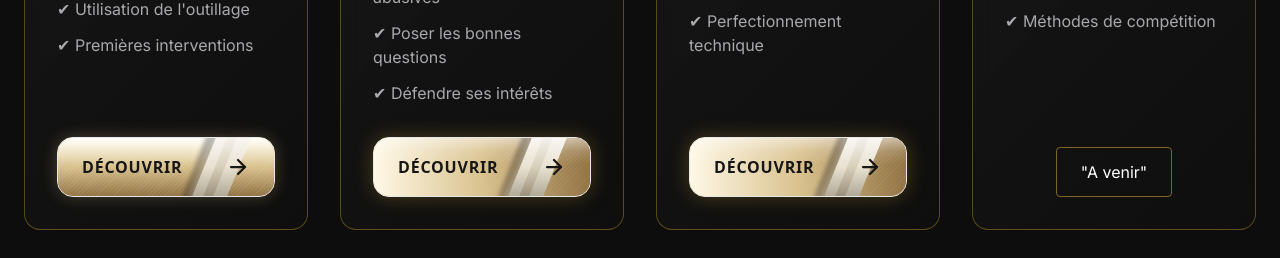
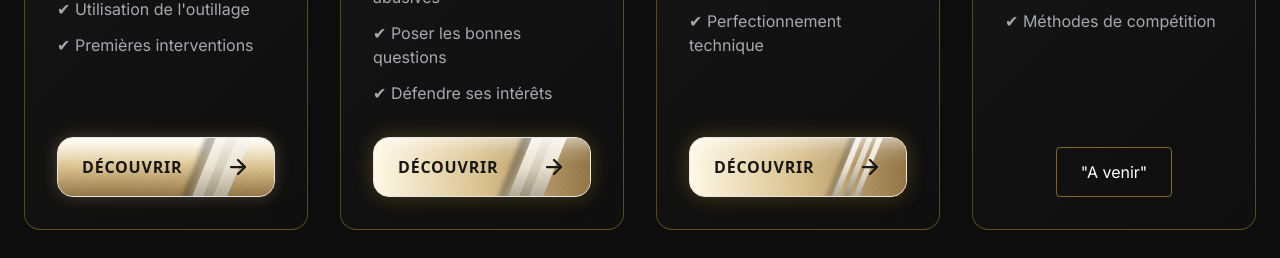
Before and after one commit to PerformancePrestigeAcademy/performance-prestige-academy, a React (Vite) app: page /formation in a window 1280 px wide. Shown: the part 1600-1858 px from the top of the page. Built offline with nearby package versions, Linux system fonts and the light colour scheme.

Commit message:
PATCH 032 v33 bis

```diff
--- a/src/Pages/FormationPage.tsx
+++ b/src/Pages/FormationPage.tsx
@@ -342,13 +342,13 @@ Performance & Prestige Academy
   {/* 3. Reflet brillant en haut */}
   <span className="absolute inset-x-0 top-0 h-[45%] pointer-events-none bg-gradient-to-b from-white/50 via-white/15 to-transparent" />
 
-  {/* 4. Ombre sous les bandes métalliques */}
-  <span className="absolute -top-3 -bottom-3 right-[28%] w-5 bg-black/30 blur-[2px] -skew-x-[22deg] z-10" />
-
-  {/* 5. Trois bandes obliques champagne / argent */}
-  <span className="absolute -top-3 -bottom-3 right-[26%] w-3.5 bg-gradient-to-b from-[#FFFFFF] via-[#E9E2D1] to-[#9B927F] -skew-x-[22deg] z-10 shadow-[-2px_0_8px_rgba(255,255,255,0.35)]" />
-  <span className="absolute -top-3 -bottom-3 right-[21%] w-3.5 bg-gradient-to-b from-[#FFFFFF] via-[#D8CFBB] to-[#82765F] -skew-x-[22deg] z-10" />
-  <span className="absolute -top-3 -bottom-3 right-[16%] w-3.5 bg-gradient-to-b from-[#FFFFFF] via-[#E9E2D1] to-[#9B927F] -skew-x-[22deg] z-10" />
+    {/* 4. Ombre discrète sous les bandes */}
+  <span className="absolute -top-3 -bottom-3 right-[28%] w-2 bg-black/25 blur-[2px] -skew-x-[22deg] z-10" />
+
+  {/* 5. Trois bandes métalliques fines et distinctes */}
+  <span className="absolute -top-3 -bottom-3 right-[26%] w-1.5 bg-gradient-to-b from-[#FFFFFF] via-[#E9E2D1] to-[#9B927F] -skew-x-[22deg] z-10 shadow-[-1px_0_4px_rgba(255,255,255,0.25)]" />
+  <span className="absolute -top-3 -bottom-3 right-[21%] w-1.5 bg-gradient-to-b from-[#FFFFFF] via-[#D8CFBB] to-[#82765F] -skew-x-[22deg] z-10" />
+  <span className="absolute -top-3 -bottom-3 right-[16%] w-1.5 bg-gradient-to-b from-[#FFFFFF] via-[#E9E2D1] to-[#9B927F] -skew-x-[22deg] z-10" />
 
   {/* 6. Texte */}
   <span className="relative z-10 font-bold tracking-wider text-sm sm:text-base uppercase">
```
